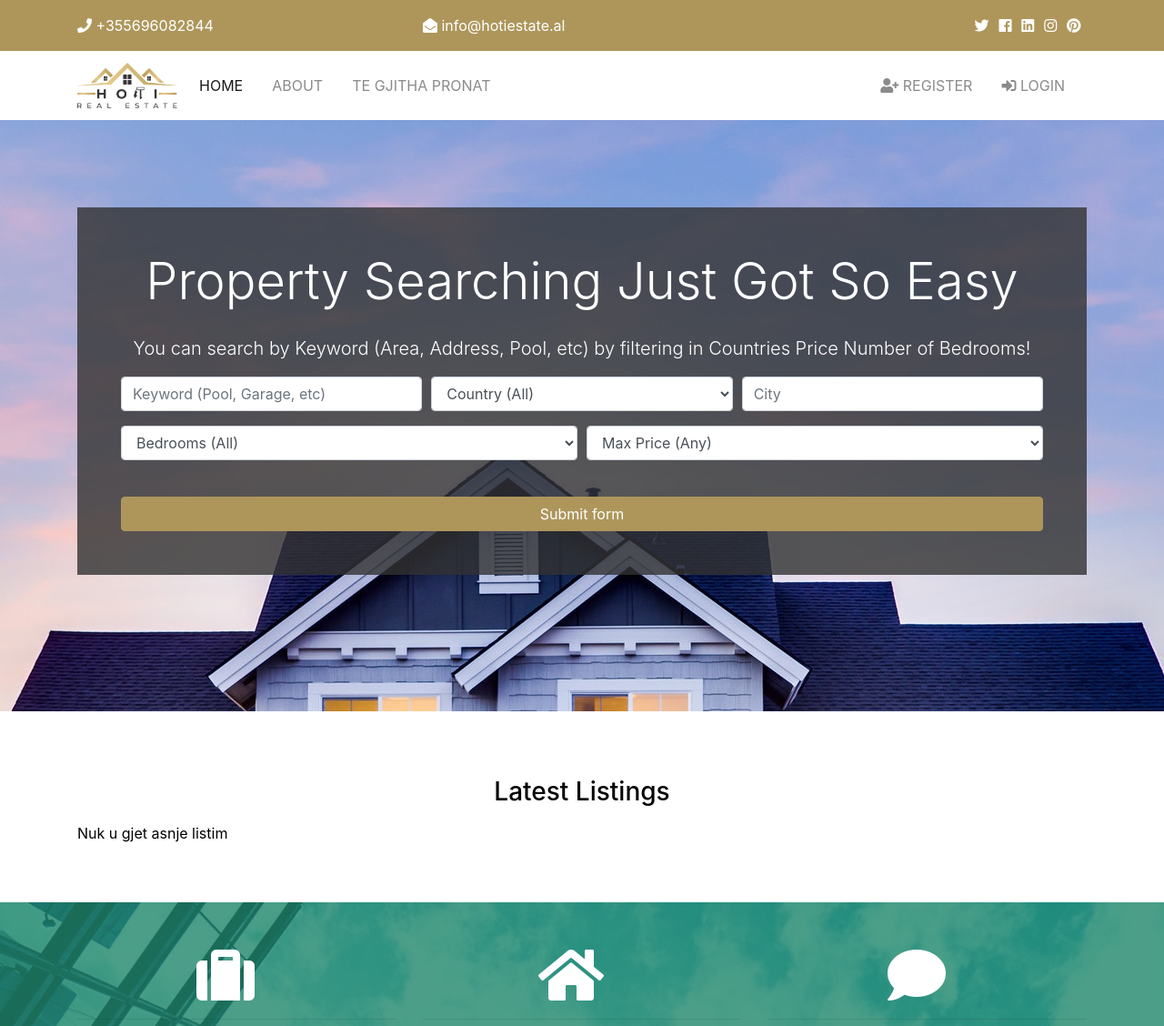
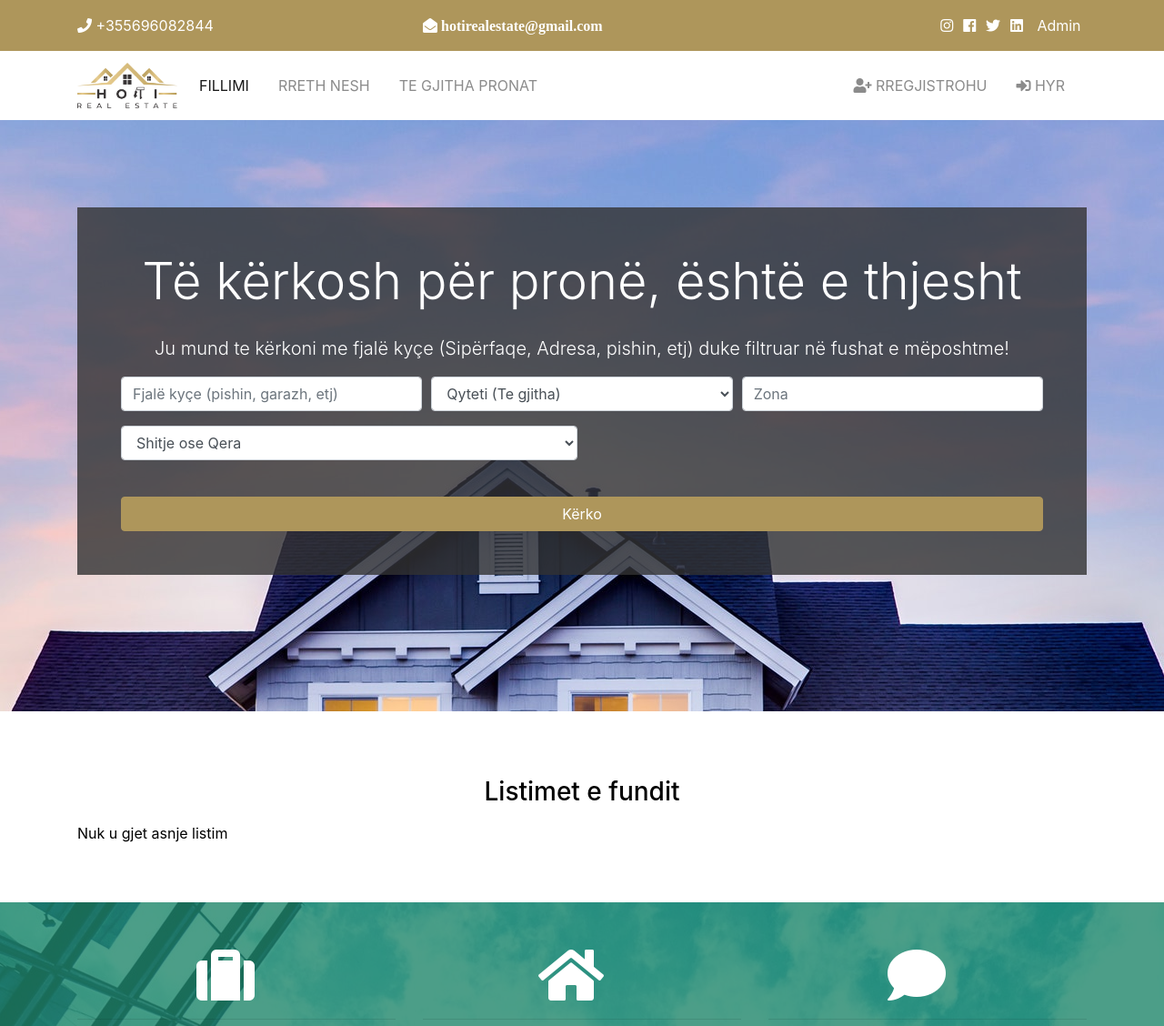
Before and after one commit to Fiqiri/realestate, a Django app: page / in a window 1280 px wide. Shown: the top 1128 px of the page at 91% size. Run offline with Django 3.2, Linux system fonts and the light colour scheme; data that the repository does not hold is empty; some libraries are stand-ins or nearby versions.

Commit message:
Change position of listing models

```diff
--- a/listings/choices.py
+++ b/listings/choices.py
@@ -24,7 +24,7 @@ price_choices = {
     '1000000': '€ 1M+',
 }
 
-state_choices = {
+city_choices = {
     'Berat': 'Berat',
     'Dibër': 'Dibër',
     'Durrës': 'Durrës',
@@ -38,3 +38,9 @@ state_choices = {
     'Tiranë': 'Tiranë',
     'Vlorë': 'Vlorë',
     }
+
+shitje_qera_choices = {
+    'Shitje': 'Shitje',
+    'Qera': 'Qera',
+    'Shitje/Qera': 'Shitje/Qera'
+}
--- a/pages/views.py
+++ b/pages/views.py
@@ -2,7 +2,7 @@ from django.shortcuts import render
 from django.http import HttpResponse
 from listings.models import Listing
 from relators.models import Relator
-from listings.choices import price_choices, bedroom_choices, state_choices
+from listings.choices import price_choices, bedroom_choices, city_choices, shitje_qera_choices
 
 
 def index(request):
@@ -10,9 +10,10 @@ def index(request):
 
     context = {
         'listings': listings,
-        'state_choices': state_choices,
+        'city_choices': city_choices,
         'bedroom_choices': bedroom_choices,
-        'price_choices': price_choices
+        'price_choices': price_choices,
+        'shitje_qera_choices': shitje_qera_choices
     }
     return render(request, 'pages/index.html', context)
 
--- a/real_estate/static/css/style.css
+++ b/real_estate/static/css/style.css
@@ -104,3 +104,15 @@ img {
     font-size: 30px; }
   #showcase-inner h1 {
     font-size: 40px; } }
+
+
+span.badge.badge-secondary.text-white {
+    position: relative;
+    top: 160px;
+    left: 200px;
+}
+span.badge.badge-secondary.text-white-21 {
+    position: relative;
+    top: -61px;
+    left: -7px;
+}
--- a/templates/accounts/dashboard.html
+++ b/templates/accounts/dashboard.html
@@ -53,14 +53,14 @@
                     <td>{{ contact.id }}</td>
                     <td>{{ contact.listing }}</td>
                     <td>
-                      <a class="btn btn-light" href="{% url 'listing' contact.listing_id %}">View Listing</a>
+                      <a class="btn btn-light" href="{% url 'listing' contact.listing_id %}">Shiko listimin</a>
                     </td>
                   </tr>
                 {% endfor %}
               </tbody>
             </table>
           {% else %}
-            <p>You have not made any inquiries</p>
+            <p>Ju jeni interesuar per kto</p>
           {% endif %}
         </div>
       </div>
--- a/templates/pages/index.html
+++ b/templates/pages/index.html
@@ -15,31 +15,36 @@
       <div class="home-search p-5">
         <div class="overlay p-5">
           <h1 class="display-4 mb-4">
-            Property Searching Just Got So Easy
+            Të kërkosh për pronë, është e thjesht
           </h1>
-          <p class="lead">You can search by Keyword (Area, Address, Pool, etc) by filtering in Countries Price Number of Bedrooms!</p>
+          <p class="lead">Ju mund te kërkoni me fjalë kyçe (Sipërfaqe, Adresa, pishin, etj) duke filtruar në fushat e mëposhtme!</p>
           <div class="search">
             <form action="{% url 'search' %}">
               <!-- Form Row 1 -->
               <div class="form-row">
                 <div class="col-md-4 mb-3">
                   <label class="sr-only">Keywords</label>
-                  <input type="text" name="keywords" class="form-control" placeholder="Keyword (Pool, Garage, etc)">
+                  <input type="text" name="keywords" class="form-control" placeholder="Fjalë kyçe (pishin, garazh, etj)">
                 </div>
 
                 <div class="col-md-4 mb-3">
-                  <label class="sr-only">Qarku</label>
-                  <select name="state" class="form-control">
-                    <option selected="true" disabled="disabled">Country (All)</option>
-                      {% for key,value in state_choices.items %}
+                  <label class="sr-only">Qyteti</label>
+                  <select name="city" class="form-control">
+                    <option selected="true" disabled="disabled">Qyteti (Te gjitha)</option>
+                      {% for key,value in city_choices.items %}
                         <option value="{{ key }}">{{ value }}</option>
                       {% endfor %}
                   </select>
                 </div>
-
+<!--
                 <div class="col-md-4 mb-3">
                   <label class="sr-only">City</label>
                   <input type="text" name="city" class="form-control" placeholder="City">
+                </div>
+-->
+                <div class="col-md-4 mb-3">
+                  <label class="sr-only">Zona</label>
+                  <input type="text" name="zona" class="form-control" placeholder="Zona">
                 </div>
 
               </div>
@@ -47,14 +52,19 @@
               <!-- Form Row 2 -->
               <div class="form-row">
                 <div class="col-md-6 mb-3">
-                  <label class="sr-only">Bedrooms</label>
-                  <select name="bedrooms" class="form-control">
-                    <option selected="true" disabled="disabled">Bedrooms (All)</option>
-                    {% for key, value in bedroom_choices.items %}
-                        <option value="{{ key }}">{{ value }}</option>
+                  <label class="sr-only">Shitje/Qera</label>
+                <select name="shitje_qera" class="form-control">
+                  <option selected="true" disabled="disabled">Shitje ose Qera</option>
+                  {% for key,value in shitje_qera_choices.items %}
+                      <option value="{{ key }}"
+                      {% if key == values.shitje_qera %}
+                        selected
+                      {% endif %}
+                      >{{ value }}</option>
                     {% endfor %}
-                  </select>
+                </select>
                 </div>
+<!--
                 <div class="col-md-6 mb-3">
                   <select name="price" class="form-control" id="type">
                     <option selected="true" disabled="disabled">Max Price (Any)</option>
@@ -63,8 +73,9 @@
                     {% endfor %}
                   </select>
                 </div>
+-->
               </div>
-              <button class="btn btn-secondary btn-block mt-4" type="submit">Submit form</button>
+              <button class="btn btn-secondary btn-block mt-4" type="submit">Kërko</button>
             </form>
           </div>
         </div>
@@ -78,7 +89,7 @@
   <!-- Listings -->
   <section id="listings" class="py-5">
     <div class="container">
-      <h3 class="text-center mb-3">Latest Listings</h3>
+      <h3 class="text-center mb-3">Listimet e fundit</h3>
       <div class="row">
         {% if listings %}
           {% for listing in listings %}
@@ -88,16 +99,20 @@
                 <img class="card-img-top" src="{{listing.photo_main.url}}" alt="">
                 <div class="card-img-overlay">
                   <h2>
-                    <span class="badge badge-secondary text-white">€{{ listing.price | intcomma }}</span>
+                    <span class="badge badge-secondary text-white">€ {{ listing.price | intcomma }}</span>
+                  </h2>
+                   <h2>
+                    <span class="badge badge-secondary text-white-21">{{ listing.shitje_qera }}</span>
                   </h2>
                 </div>
                 <div class="card-body">
                   <div class="listing-heading text-center">
                     <h4 class="text-primary">{{ listing.title }}</h4>
                     <p>
-                      <i class="fas fa-map-marker text-secondary"></i> {{ listing.city }}, {{ listing.state }}, {{ listing.zipcode }}</p>
+                      <i class="fas fa-map-marker text-secondary"></i> {{ listing.city }}, {{ listing.zona }}, {{ listing.zipcode }}</p>
                   </div>
                   <hr>
+
                   <div class="row py-2 text-secondary">
                     <div class="col-6">
                       <i class="fas fa-th-large"></i>m<sup>2</sup>: {{ listing.area }}</div>
--- a/templates/partials/_navbar.html
+++ b/templates/partials/_navbar.html
@@ -17,7 +17,7 @@
               class="nav-item mr-3"
             {% endif %}
           >
-            <a class="nav-link" href="{% url 'index' %}">Home</a>
+            <a class="nav-link" href="{% url 'index' %}">Fillimi</a>
           </li>
           <li
             {% if 'about' in request.path %}
@@ -26,7 +26,7 @@
               class="nav-item mr-3"
             {% endif %}
           >
-            <a class="nav-link" href="{% url 'about' %}">About</a>
+            <a class="nav-link" href="{% url 'about' %}">Rreth nesh</a>
           </li>
           <li
             {% if 'listings' in request.path %}
@@ -53,7 +53,7 @@
             </li>
             <li class="nav-item mr-3">
               <a href="javascript:{document.getElementById('logout').submit()}" class="nav-link">
-                <i class="fas fa-sign-out-alt"></i> Logout
+                <i class="fas fa-sign-out-alt"></i> Dil
               </a>
               <form action="{% url 'logout' %}" method="POST" id="logout">
                 {% csrf_token %}
@@ -69,7 +69,7 @@
             {% endif %}
             >
               <a class="nav-link" href="{% url 'register' %}">
-                <i class="fas fa-user-plus"></i> Register</a>
+                <i class="fas fa-user-plus"></i> Rregjistrohu</a>
             </li>
             <li
             {% if 'login' in request.path %}
@@ -81,7 +81,7 @@
               <a class="nav-link" href="{% url 'login' %}">
                 <i class="fas fa-sign-in-alt"></i>
 
-                Login</a>
+                Hyr</a>
             </li>
           {% endif %}
         </ul>
--- a/templates/partials/_topbar.html
+++ b/templates/partials/_topbar.html
@@ -6,24 +6,24 @@
           <i class="fas fa-phone"></i><a href="tel: +355696082844"> +355696082844</a>
         </div>
         <div class="col-md-4">
-          <i class="fas fa-envelope-open"></i> info@hotiestate.al
+          <i class="fas fa-envelope-open">  hotirealestate@gmail.com</i>
         </div>
         <div class="col-md-4">
           <div class="social text-right">
-            <a href="#">
-              <i class="fab fa-twitter"></i>
+            <a href="https://www.instagram.com/hoti_realestate/">
+              <i class="fab fa-instagram"></i>
             </a>
             <a href="#">
               <i class="fab fa-facebook"></i>
             </a>
+            <a href="#">
+              <i class="fab fa-twitter"></i>
+            </a>
             <a href="https://www.linkedin.com/in/fiqiri-poleshi-2a6a34b7/">
               <i class="fab fa-linkedin"></i>
             </a>
-            <a href="#">
-              <i class="fab fa-instagram"></i>
-            </a>
-            <a href="#">
-              <i class="fab fa-pinterest"></i>
+            <a href="http://localhost:8000/admin">
+              <i class="fa fa-dashboard icons"></i>   Admin
             </a>
           </div>
         </div>
```
Also changed, not shown: listings/models.py (+17 -5 lines), listings/views.py (+20 -10 lines), templates/listings/listing.html (+15 -10 lines), templates/listings/listings.html (+7 -4 lines), templates/listings/search.html (+31 -21 lines), templates/pages/about.html (+4 -4 lines), listings/migrations/0005_auto_20220513_1247.py (added), listings/migrations/0006_alter_listing_unique_code.py (added), listings/migrations/0007_alter_listing_unique_code.py (added), listings/migrations/0008_auto_20220513_1527.py (added), listings/migrations/0009_listing_location_link.py (added).
